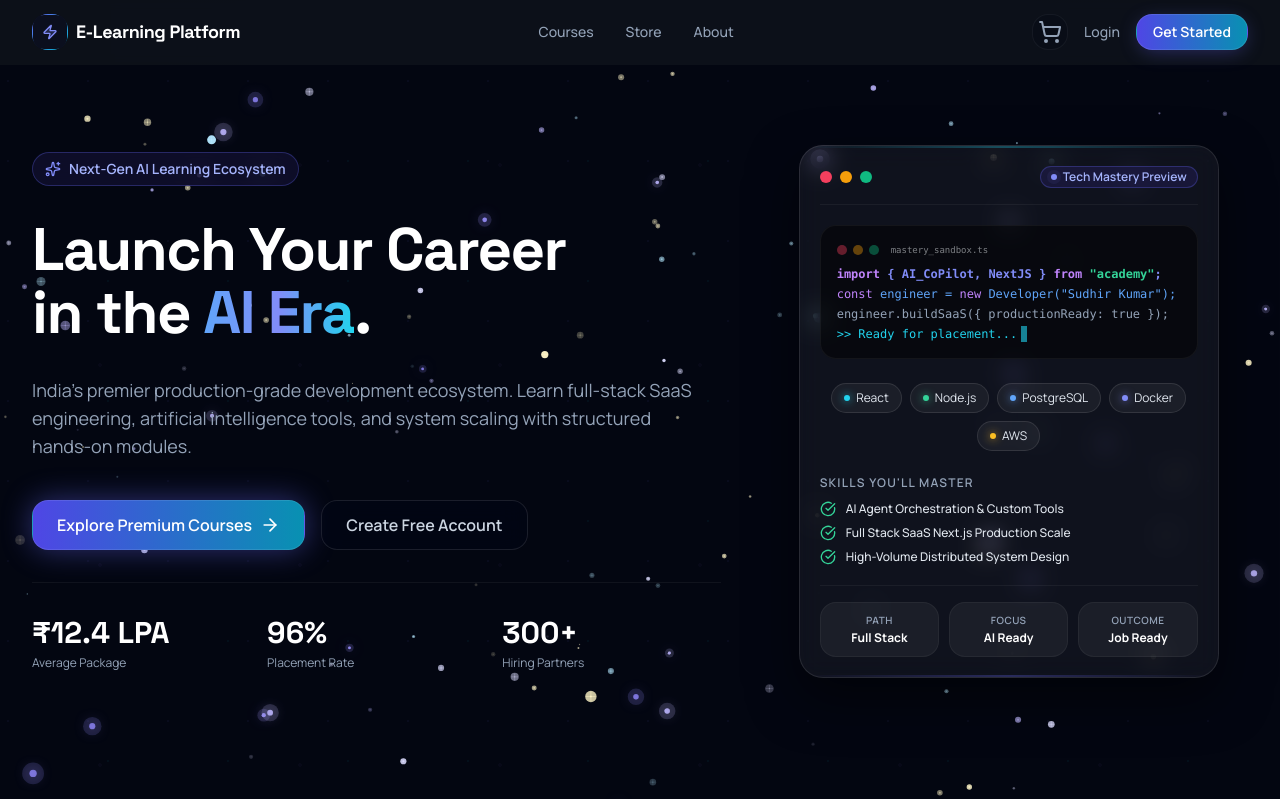
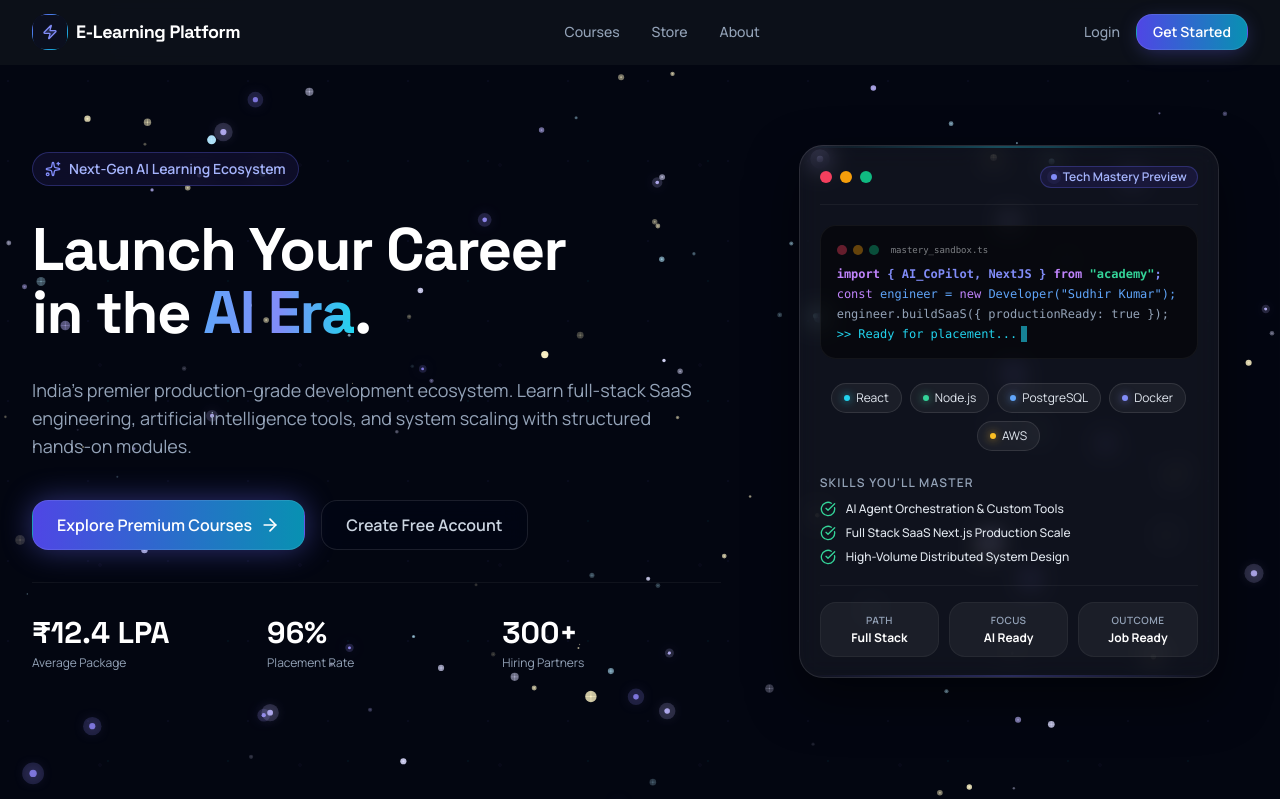
Before and after one commit to Sudhirkr85/Full-E-Learning, a Next.js app: page / in a window 1280 px wide. Shown: the top 799 px of the page. Built offline with nearby package versions, Linux system fonts and the light colour scheme; no server answers; the database is empty.

Commit message:
done remove cart from header

```diff
--- a/src/components/navbar/site-header-client.tsx
+++ b/src/components/navbar/site-header-client.tsx
@@ -9,7 +9,6 @@ import { Container } from "@/components/ui/container";
 import { AvatarDropdown } from "./avatar-dropdown";
 import { MobileDrawer } from "./mobile-drawer";
 import { LogoutModal } from "./logout-modal";
-import { HeaderCartButton } from "./header-cart-button";
 import { cn } from "@/lib/utils";
 
 interface SiteHeaderClientProps {
@@ -126,8 +125,6 @@ export function SiteHeaderClient({ user, unreadCount }: SiteHeaderClientProps) {
 
           {/* Right Section: Actions */}
           <div className="flex items-center gap-4">
-            <HeaderCartButton />
-
             {user ? (
               /* Logged In View (Desktop) */
               <div className="hidden md:flex items-center gap-4">
```
